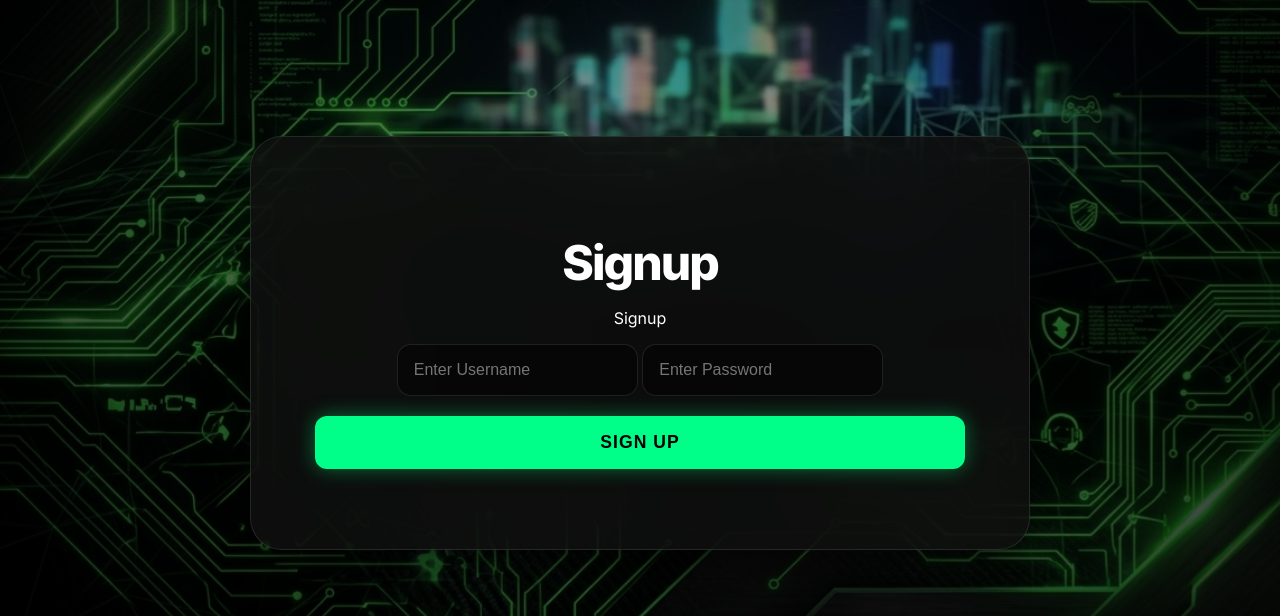
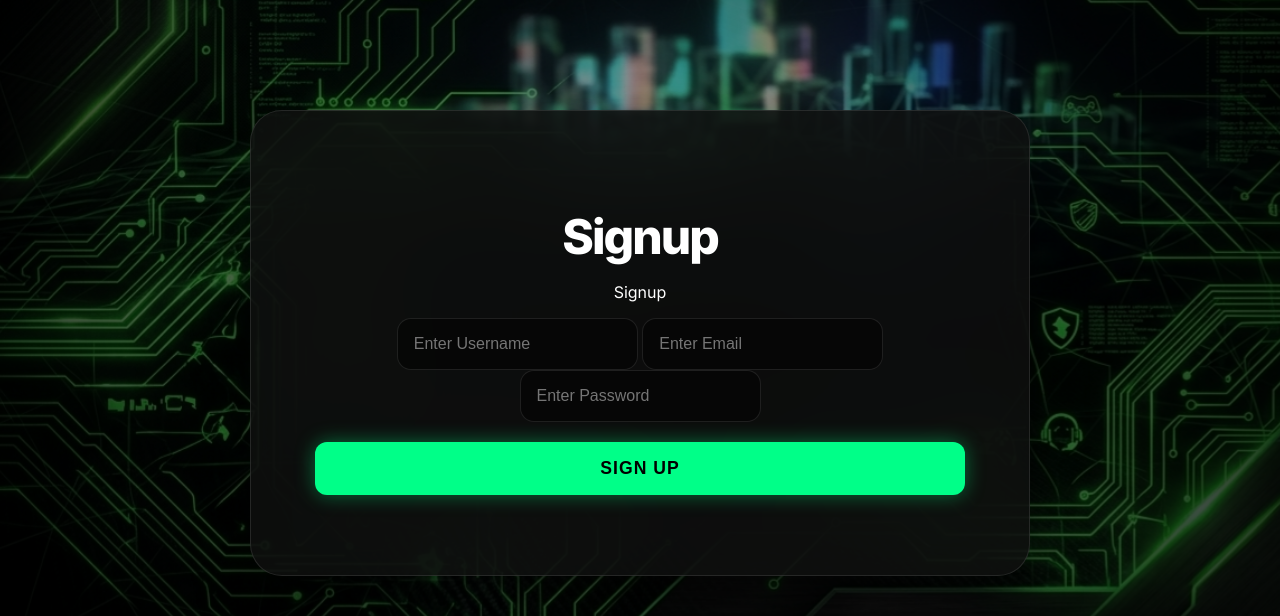
Before and after one commit to AleemKhokhar/FYP, a Django app: page /signup/ in a window 1280 px wide. Shown: the part 114-730 px from the top of the page. Run offline with Django 5.2, Linux system fonts and the light colour scheme.

Commit message:
Temporary email system

```diff
--- a/core/templates/core/signup.html
+++ b/core/templates/core/signup.html
@@ -21,10 +21,16 @@
     <div class="hero-section">
       <h1>Signup</h1>
       <p>Signup</p>
+
+      {% if error %}
+        <p style="color: #ff4444; font-weight: bold; margin-bottom: 15px;">{{ error }}</p>
+      {% endif %}
+
       <form method="POST" action="">
         {% csrf_token %}
-        <input type="text" name="username" placeholder="Enter Username" />
-        <input type="password" name="password" placeholder="Enter Password" />
+        <input type="text" name="username" placeholder="Enter Username" required />
+        <input type="email" name="email" placeholder="Enter Email" required />
+        <input type="password" name="password" placeholder="Enter Password" required />
         <button type="submit">Sign Up</button>
       </form>
     </div>
--- a/core/views.py
+++ b/core/views.py
@@ -7,6 +7,7 @@ from django.utils import timezone
 from django.core.cache import cache
 from django.template.loader import get_template
 from django.conf import settings
+from allauth.account.models import EmailAddress
 
 from channels.layers import get_channel_layer
 from asgiref.sync import async_to_sync
@@ -24,6 +25,11 @@ from sklearn.metrics.pairwise import cosine_similarity
 from .models import SavedGame, Profile
 from .forms import ProfileUpdateForm
 from .ai_model import predict_performance
+from django.shortcuts import render, redirect
+from django.contrib.auth import authenticate, login
+from allauth.account.models import EmailAddress
+
+
 
 def broadcast_stats(username, data):
     channel_layer = get_channel_layer()
@@ -363,20 +369,43 @@ def clear_history(request):
     return redirect('home')
 
 def login_view(request):
+    error = None
     if request.method == "POST":
-        u, p = request.POST.get('username'), request.POST.get('password')
-        user = authenticate(username=u, password=p)
-        if user:
-            login(request, user)
-            return redirect('dashboard')
-    return render(request, 'core/login.html')
+        u = request.POST.get('username')
+        p = request.POST.get('password')
+        user = authenticate(request, username=u, password=p)
+
+        if user is not None:
+            if EmailAddress.objects.filter(user=user, verified=True).exists():
+                login(request, user)
+                return redirect('dashboard')
+            else:
+                error = "You must verify your email before logging in."
+        else:
+            error = "Invalid username or password."
+
+    return render(request, 'core/login.html', {'error': error})
 
 def signup_view(request):
+    error = None
     if request.method == "POST":
-        u, p = request.POST.get('username'), request.POST.get('password')
-        User.objects.create_user(username=u, password=p)
-        return redirect('login')
-    return render(request, 'core/signup.html')
+        u = request.POST.get('username')
+        e = request.POST.get('email')
+        p = request.POST.get('password')
+
+        if User.objects.filter(username=u).exists():
+            error = "Username is already taken. Please choose another."
+        elif User.objects.filter(email=e).exists():
+            error = "Email is already registered."
+        else:
+            user = User.objects.create_user(username=u, email=e, password=p)
+
+            email_address = EmailAddress.objects.create(user=user, email=e, primary=True, verified=False)
+            email_address.send_confirmation(request)
+
+            return redirect('login')
+
+    return render(request, 'core/signup.html', {'error': error})
 
 def logout_view(request):
     logout(request)
```
Also changed, not shown: web_project/settings.py (+9 -2 lines).
